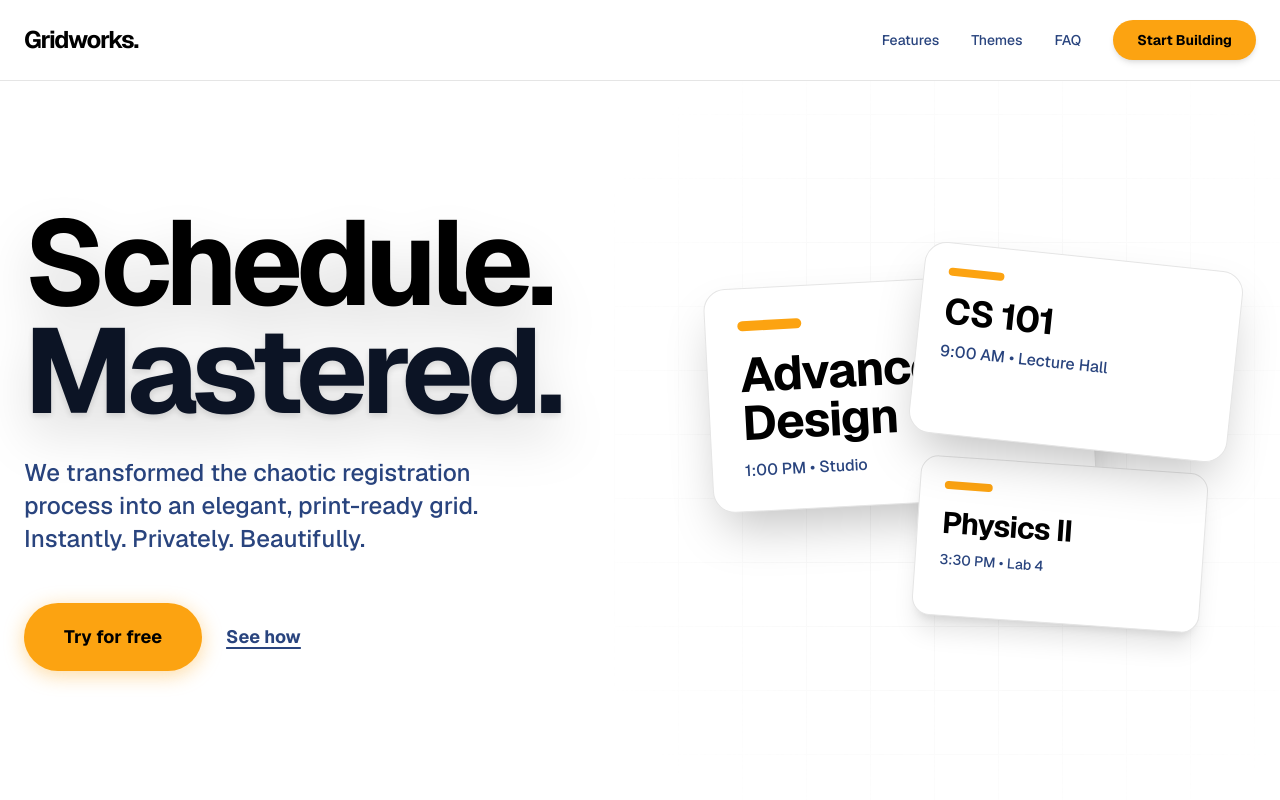
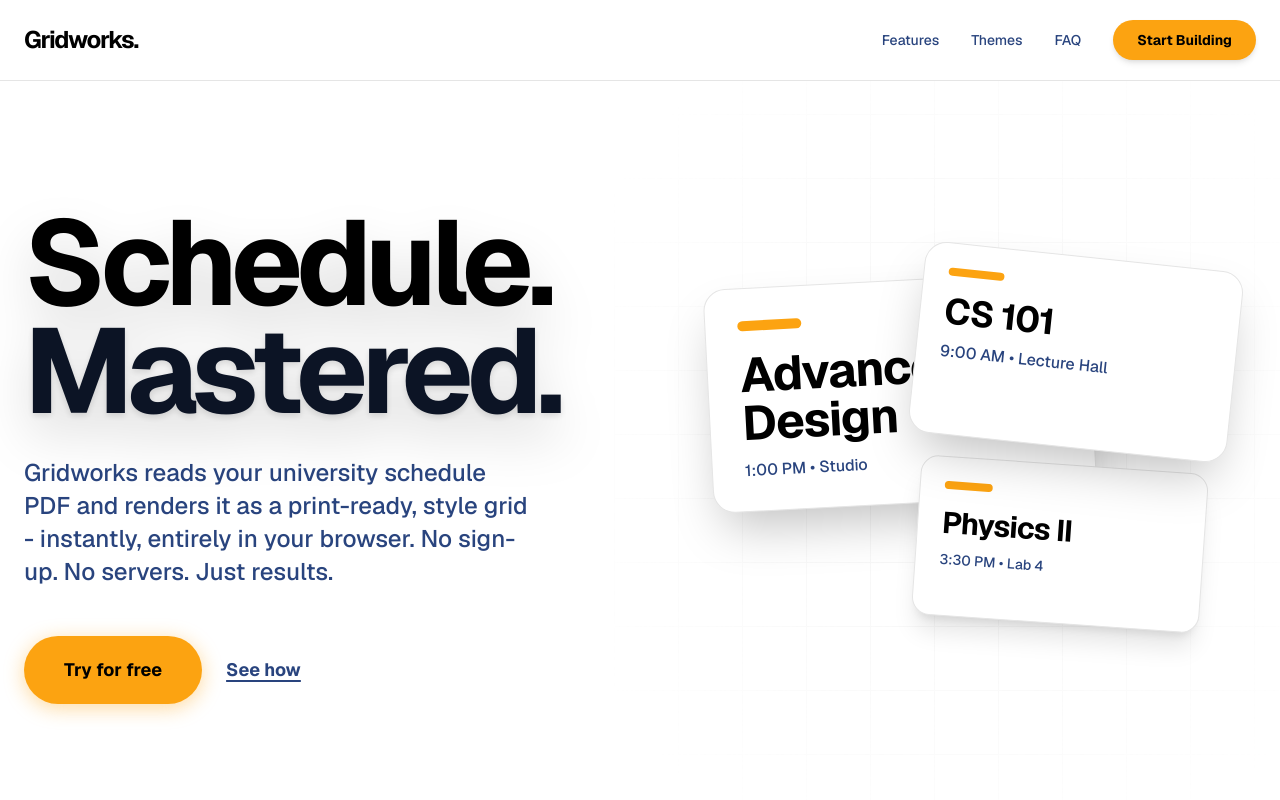
Before and after one commit to vardzz/gridworks, a Next.js app: page / in a window 1280 px wide. Shown: the top 800 px of the page. Built offline with nearby package versions, Linux system fonts and the light colour scheme.

Commit message:
feat: create landing page with hero, feature breakdown, and navigation sections

```diff
--- a/src/app/page.tsx
+++ b/src/app/page.tsx
@@ -42,7 +42,7 @@ export default function LandingPage() {
               <span className="text-prussian-blue-300 drop-shadow-md">Mastered.</span>
             </h1>
             <p className="text-lg md:text-xl xl:text-2xl text-prussian-blue-600 max-w-lg leading-snug mb-8 xl:mb-12 font-medium">
-              We transformed the chaotic registration process into an elegant, print-ready grid. Instantly. Privately. Beautifully.
+              Gridworks reads your university schedule PDF and renders it as a print-ready, style grid - instantly, entirely in your browser. No sign-up. No servers. Just results.
             </p>
             <div className="flex flex-wrap items-center gap-4 xl:gap-6">
               <Link
```
